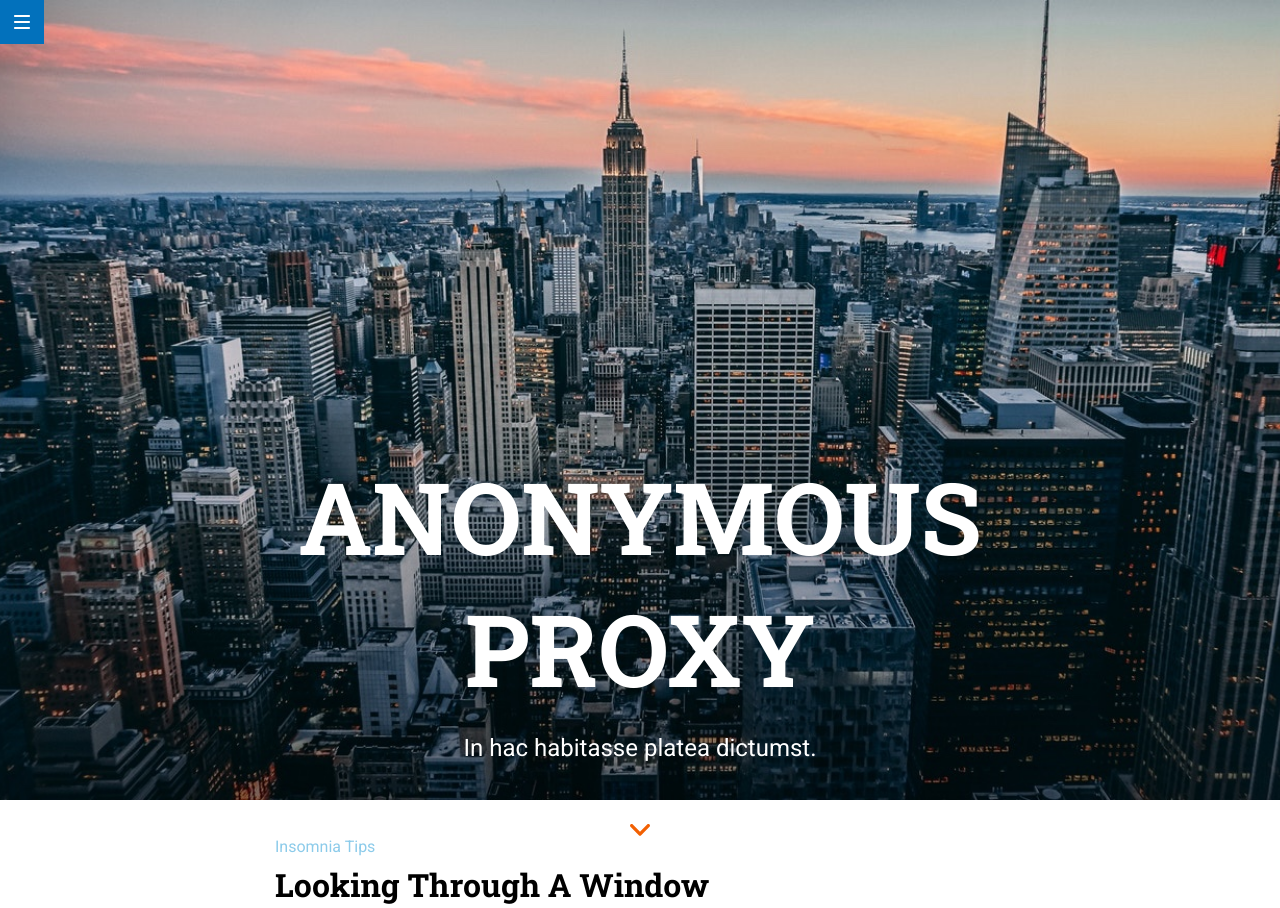
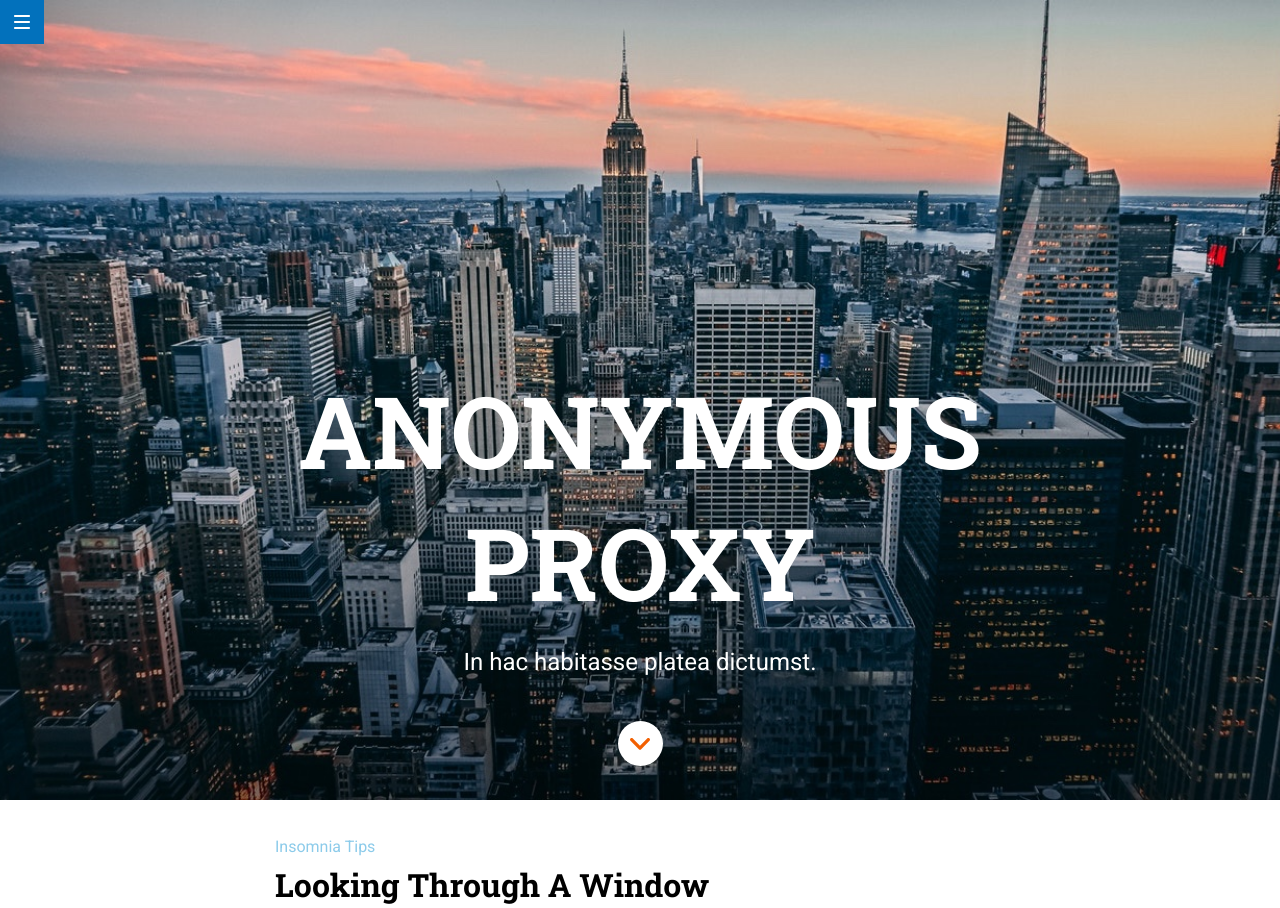
Before and after one commit to Adalab/modulo-1-evaluacion-final-AnadelaJara, a website: page src/html/index.html in a window 1280 px wide. Shown: the top 908 px of the page. Drawn offline with nearby package versions, Linux system fonts and the light colour scheme; files that its build step writes are made by us from their sources; files whose address does not match are found by name.

Commit message:
added header imprvmts

```diff
--- a/src/scss/layout/_header.scss
+++ b/src/scss/layout/_header.scss
@@ -27,7 +27,7 @@
 .header__title {
   width: 290px;
   height: 50%;
-  margin: 480px 15px 0;
+  margin: 280px 15px 0;
   text-transform: uppercase;
   font-size: 42px;
   text-align: center;
@@ -42,7 +42,7 @@
   @media (min-width: 768px) {
     width: 690px;
     height: 50%;
-    margin: 450px 39px 20px 39px;
+    margin: 364px 39px 20px 39px;
     font-size: 80px;
     line-height: 106px;
   }
@@ -50,7 +50,7 @@
   @media (min-width: 1200px) {
     width: 730px;
     height: 264px;
-    margin: 450px 275px 0px 275px;
+    margin: 364px 275px 0px 275px;
     font-size: 100px;
     line-height: 132px;
   }
```
